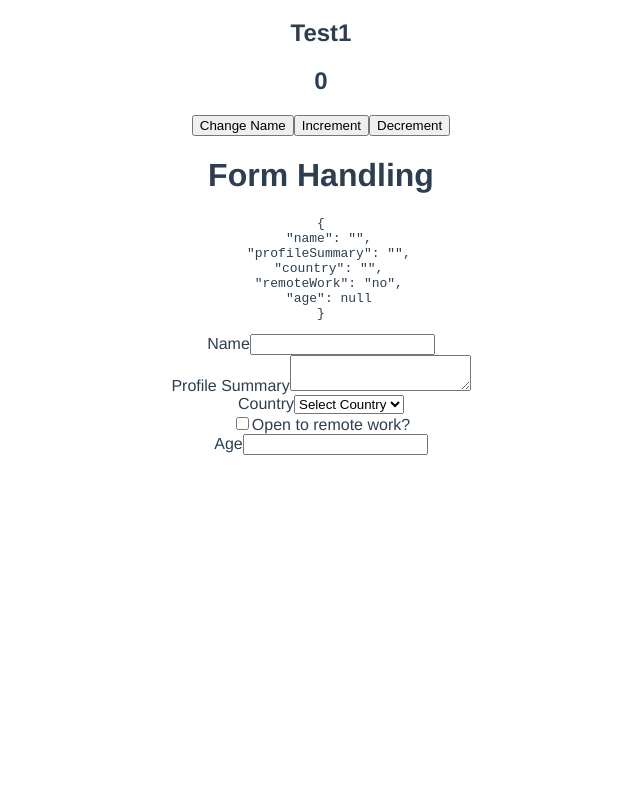
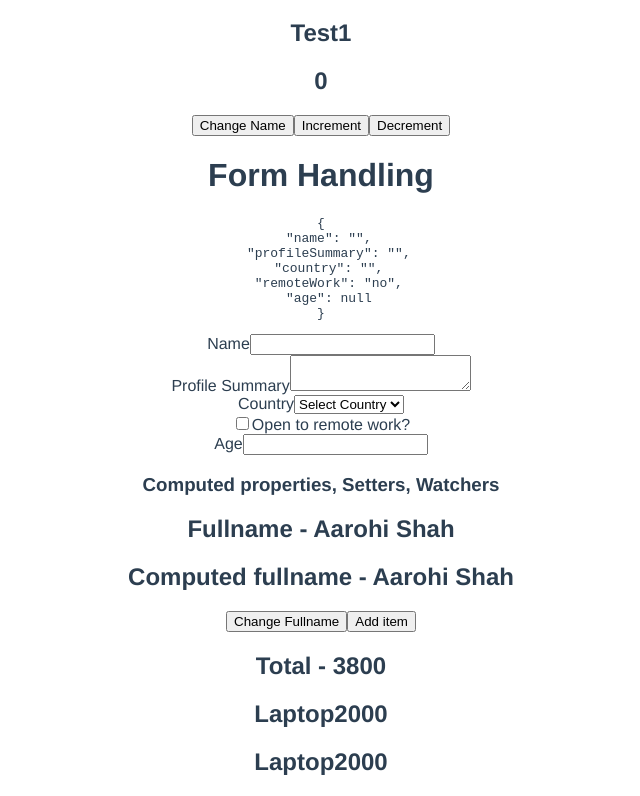
Before and after one commit to AarohiCitrusbug/vuejs, a Vue app: page / in a window 1280 px wide. Shown: the part 637-1433 px from the top of the page, without its empty margins (319-959 px from the left). Before the commit the page ends 1100 px from the top, so only its background shows below. Built offline with nearby package versions, Linux system fonts and the light colour scheme.

Commit message:
Computed properties, Setters

```diff
--- a/src/App.vue
+++ b/src/App.vue
@@ -33,16 +33,20 @@
   <MethodEvent />
 
   <FromHandling />
+  <h3>Computed properties, Setters, Watchers</h3>
+  <ComputedpropertiesSettersWatchers />
 </template>
 
 <script>
 import MethodEvent from "./MethodEvent.vue";
 import FromHandling from "./FromHandling.vue";
+import ComputedpropertiesSettersWatchers from "./ComputedpropertiesSettersWatchers.vue";
 export default {
   name: "App",
   components: {
     MethodEvent,
     FromHandling,
+    ComputedpropertiesSettersWatchers,
   },
   data() {
     return {
--- /dev/null
+++ b/src/ComputedpropertiesSettersWatchers.vue
@@ -0,0 +1,57 @@
+<template>
+  <h2>Fullname - {{ firstName }} {{ lastName }}</h2>
+  <h2>Computed fullname - {{ fullName }}</h2>
+  <button @click="changeFullName">Change Fullname</button>
+  <button @click="items.push({ id: 4, title: 'keyboard', Price: 100 })">
+    Add item
+  </button>
+  <h2>Total - {{ total }}</h2>
+  <template v-for="item in items" :key="item.id">
+    <h2 v-if="item.Price > 1000">{{ item.title }}{{ item.Price }}</h2>
+  </template>
+  <h2 v-for="item in expenSiveItems" :key="item.id">
+    {{ item.title }}{{ item.Price }}
+  </h2>
+</template>
+<script>
+export default {
+  name: "ComputedpropertiesSettersWatchers",
+  data() {
+    return {
+      firstName: "Aarohi",
+      lastName: "Shah",
+      items: [
+        { id: 1, title: "TV", Price: 1000 },
+        { id: 2, title: "Phone", Price: 800 },
+        { id: 3, title: "Laptop", Price: 2000 },
+      ],
+    };
+  },
+  methods: {
+    changeFullName() {
+      this.fullName = "Shah Aarohi";
+    },
+  },
+  computed: {
+    fullName: {
+      get() {
+        return `${this.firstName} ${this.lastName}`;
+      },
+      set(value) {
+        const names = value.split("");
+        this.firstName = names[0];
+        this.lastName = names[1];
+      },
+    },
+    total() {
+      return this.items.reduce(
+        (total, curr) => (total = total + curr.Price),
+        0
+      );
+    },
+    expenSiveItems() {
+      return this.items.filter((item) => item.Price > 1000);
+    },
+  },
+};
+</script>
```
